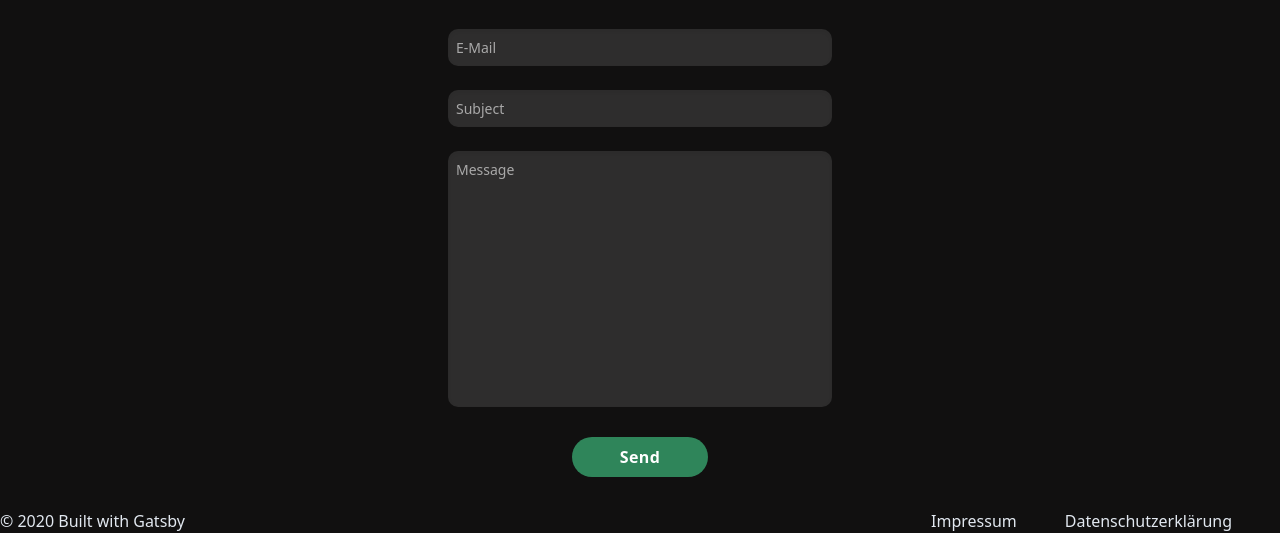
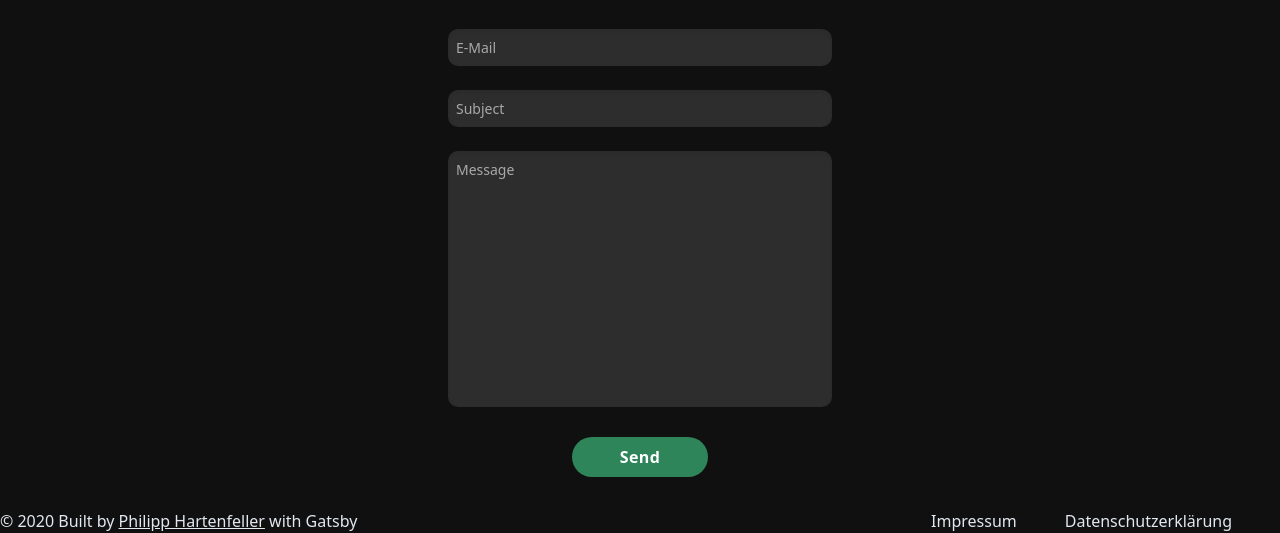
Before and after one commit to phartenfeller/cyftime.de, a Gatsby site: page / in a window 1280 px wide. Shown: the part 2555-3088 px from the top of the page. Built offline with nearby package versions, Linux system fonts and the light colour scheme; Gatsby itself is replaced by a stand-in of ours.

Commit message:
plug for hartenfeller.dev

```diff
--- a/src/components/layout.jsx
+++ b/src/components/layout.jsx
@@ -29,7 +29,14 @@ const Layout = ({ children }) => {
         <main>{children}</main>
         <footer>
           <div className="block sm:inline-block">
-            {`©  ${new Date().getFullYear()} Built with `}
+            {`©  ${new Date().getFullYear()} Built by `}
+            <a
+              href="https://hartenfeller.dev"
+              className="underline hover:text-white"
+            >
+              Philipp Hartenfeller
+            </a>
+            <span> with </span>
             <a href="https://www.gatsbyjs.org">Gatsby</a>
           </div>
           <Link
```
